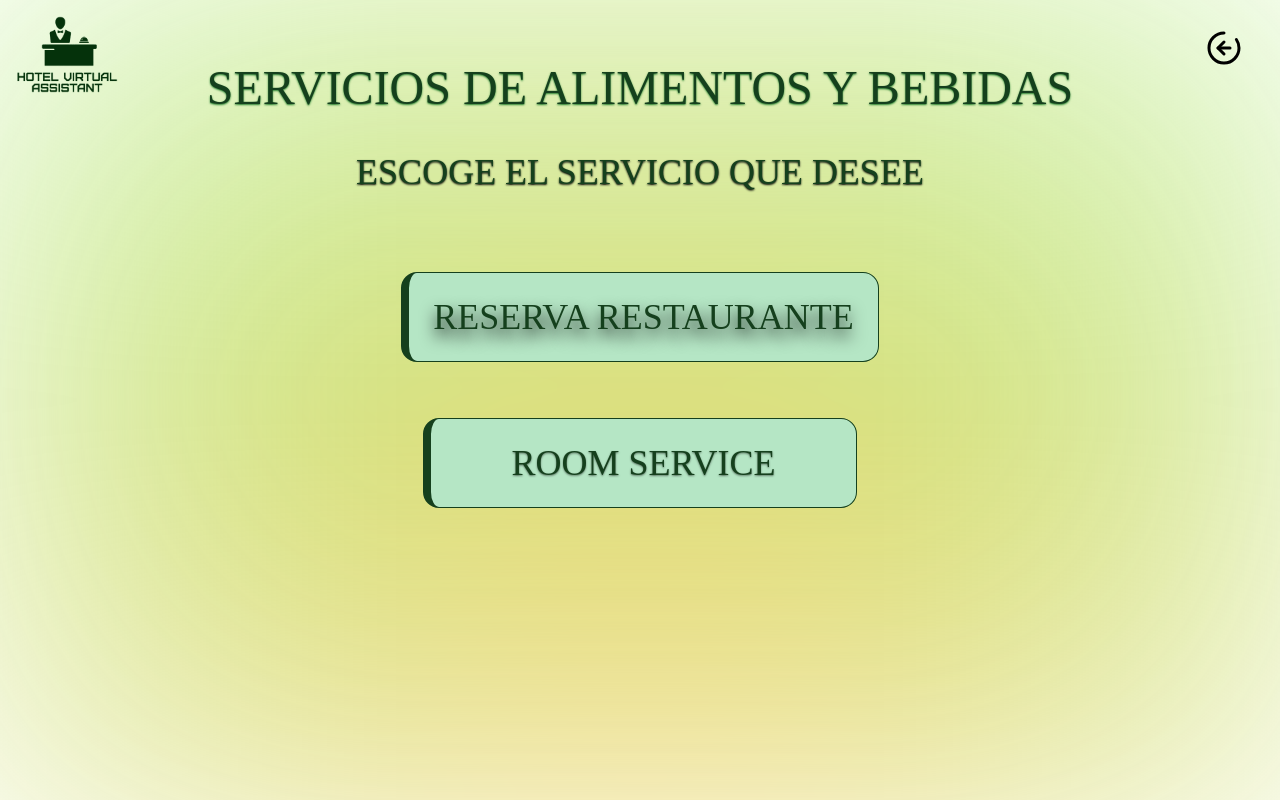
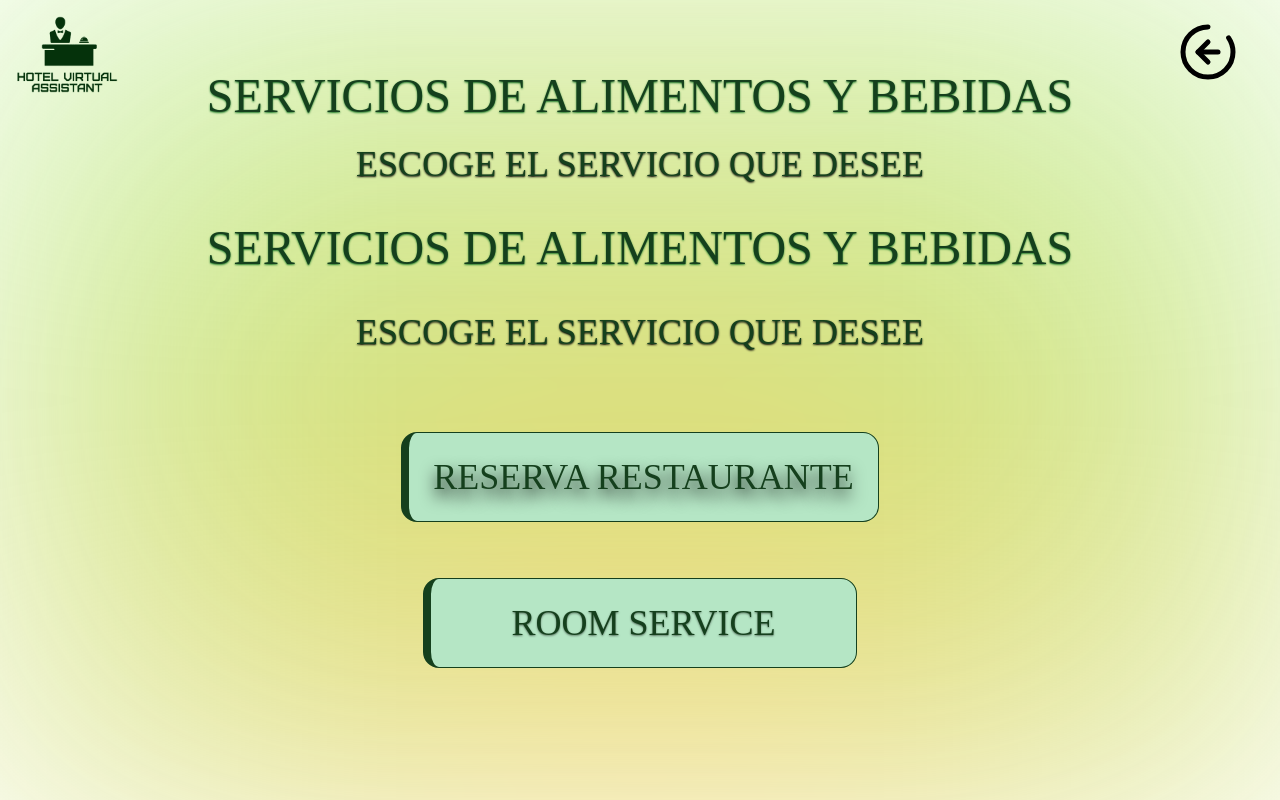
Before and after one commit to juanRCoder/Hotel_Virtual_Assitant, a React (Vite) app: page /dashboard/restaurante/1 in a window 1280 px wide. Built offline with nearby package versions, Linux system fonts and the light colour scheme.

Commit message:
update new header

```diff
--- a/src/pages/Restaurante.jsx
+++ b/src/pages/Restaurante.jsx
@@ -2,6 +2,7 @@ import BodyAyB from "../components/Body/BodyAyB"
 
 import backgroundImage from '../assets/images/background.jpg'
 import AllHeaders from "../components/Header/AllHeaders";
+import HeaderRestaurante from "../components/Header/HeaderRestaurante";
 
 function Restaurante  () {
   return (
@@ -16,7 +17,7 @@ function Restaurante  () {
           opacity: 0.9,
         }}
       ></div>
-     <AllHeaders></AllHeaders>
+     <HeaderRestaurante></HeaderRestaurante>
       <BodyAyB/>
     </>
 
```
